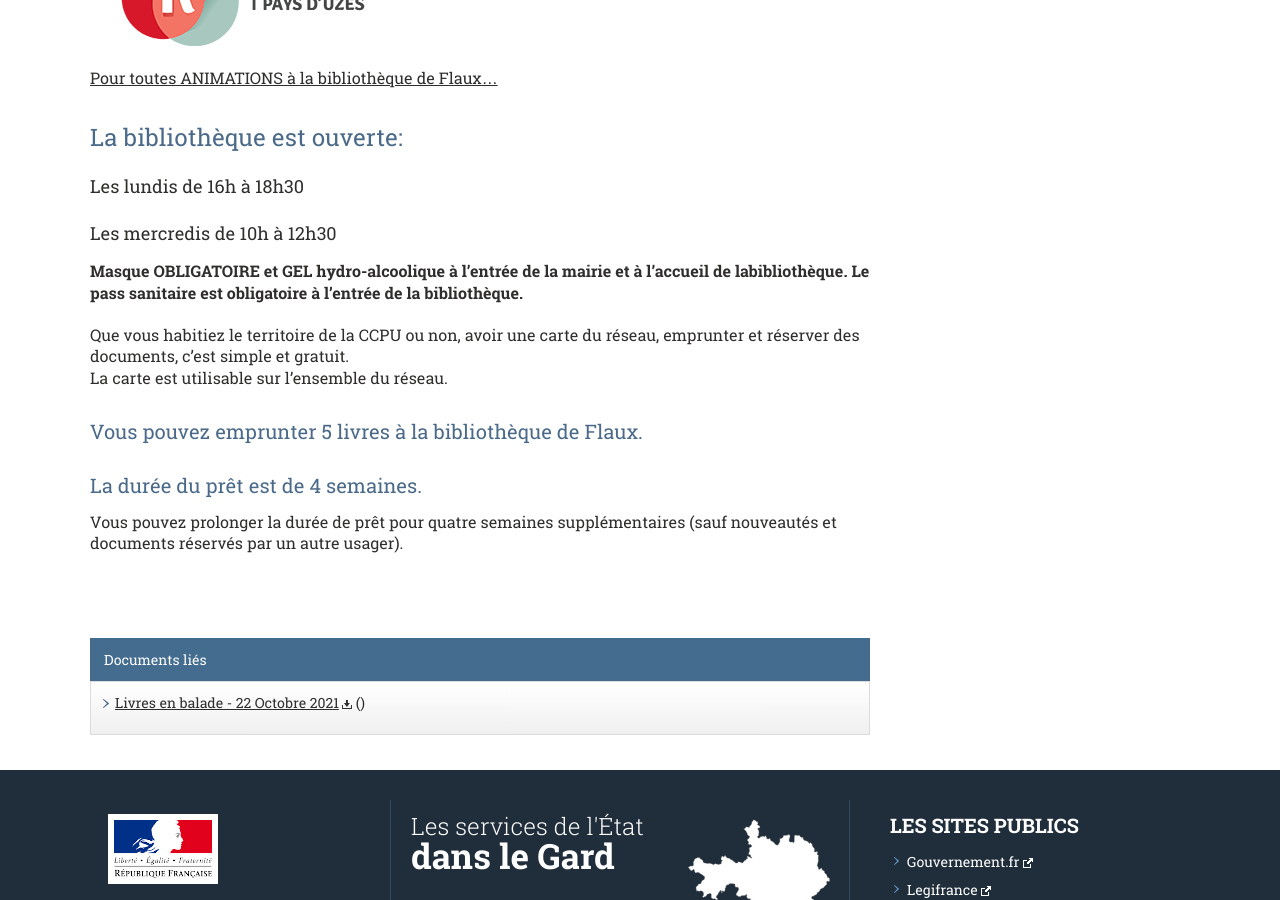
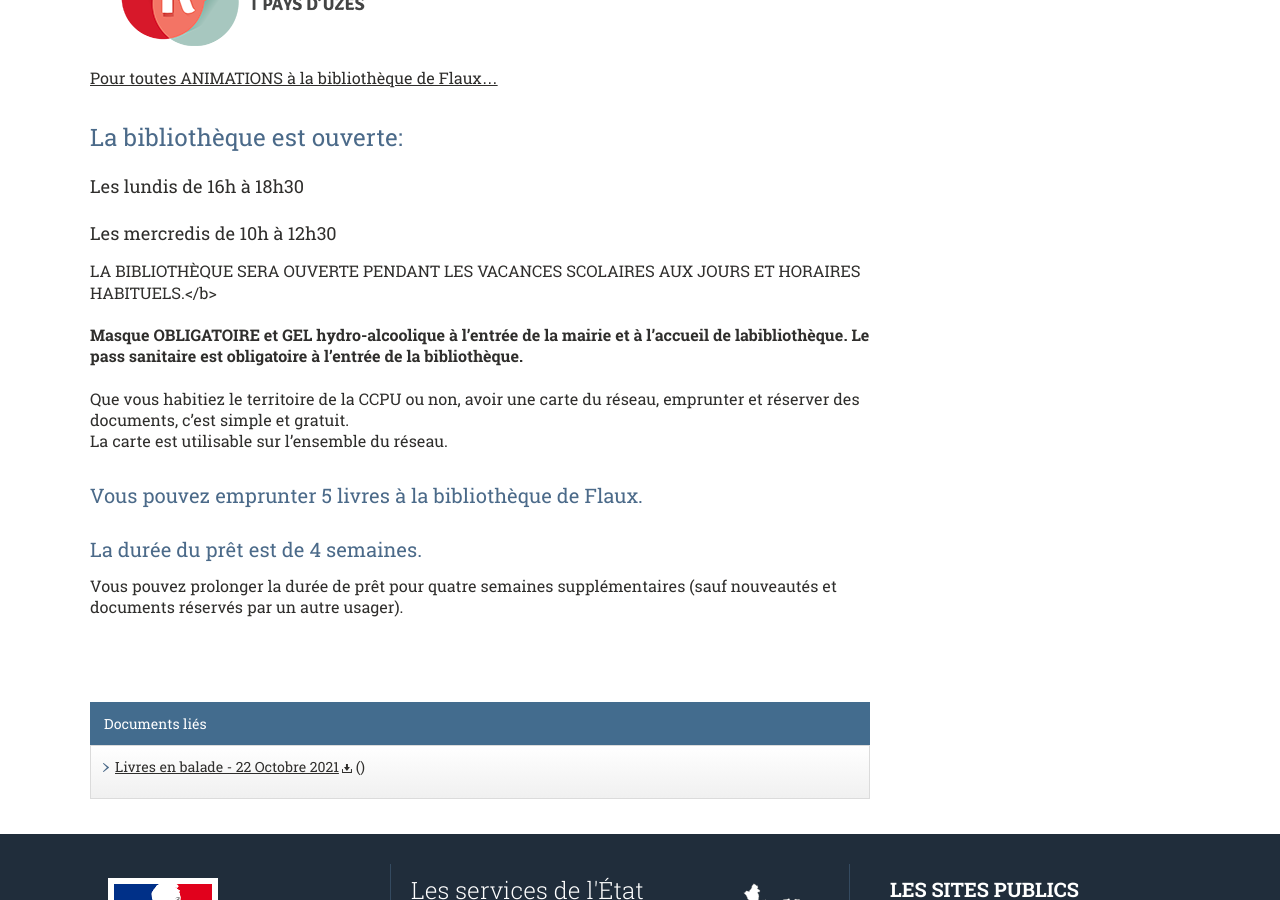
Before and after one commit to Flaux-Village/flaux-village.github.io, a Jekyll site: the page built from bibliotheque.md, in a window 1280 px wide and 900 px high, scrolled down 1019 px. Built offline with Jekyll 4.4.1, drawn with Linux system fonts in a browser that asks for light colours; our own code applies the rules of GitHub Pages for plain Markdown files.

Commit message:
Update bibliotheque.md

```diff
--- a/bibliotheque.md
+++ b/bibliotheque.md
@@ -47,6 +47,7 @@ menu_secondaire:
 ### Les lundis de 16h à 18h30 <br>
 ### Les mercredis de 10h à 12h30 <br>
 
+LA BIBLIOTHÈQUE SERA OUVERTE PENDANT LES VACANCES SCOLAIRES AUX JOURS ET HORAIRES HABITUELS.</b>
 
 <b>Masque OBLIGATOIRE et GEL hydro-alcoolique à l’entrée de la mairie et à l’accueil de labibliothèque. Le pass sanitaire est obligatoire à l’entrée de la bibliothèque.</b><br>
 
```
